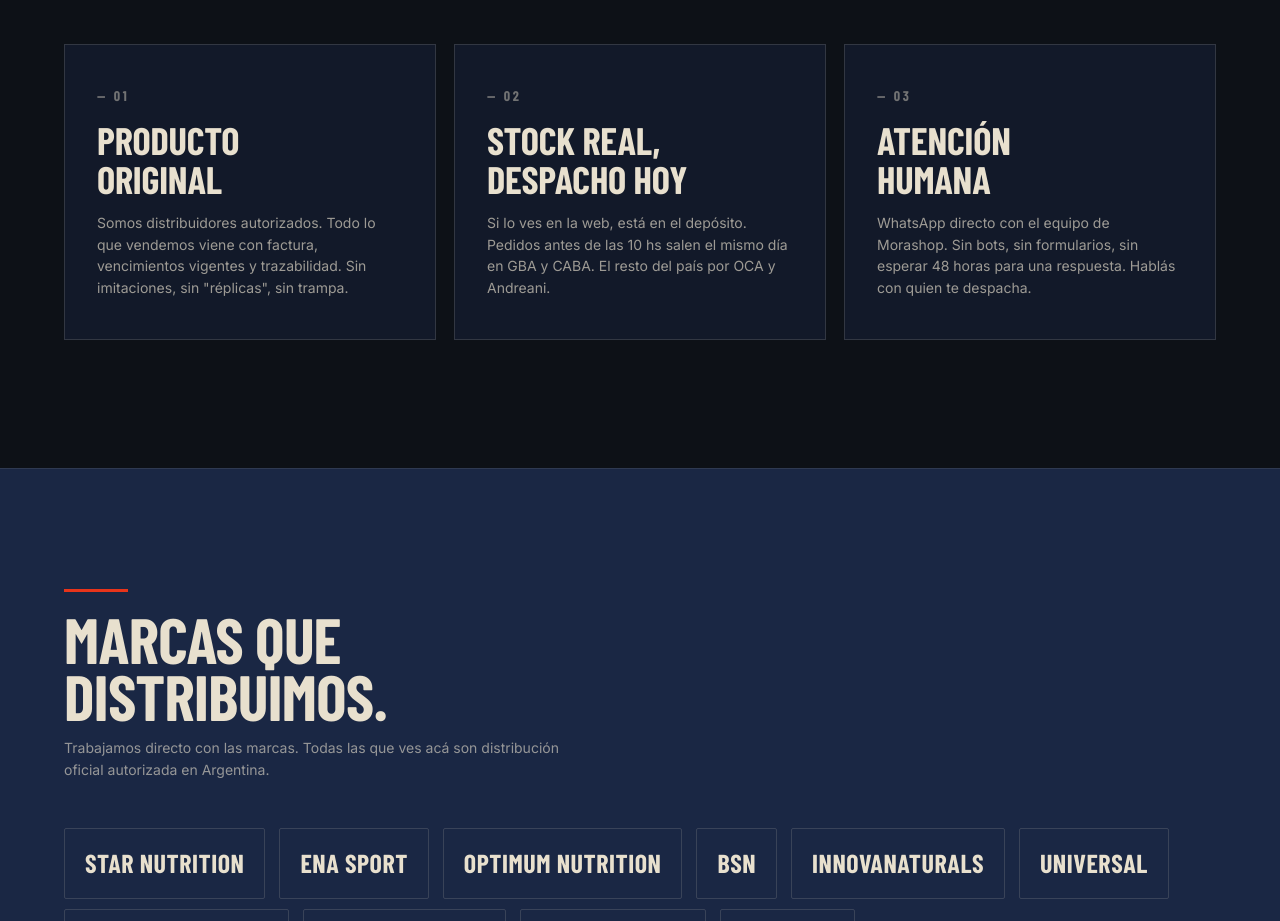
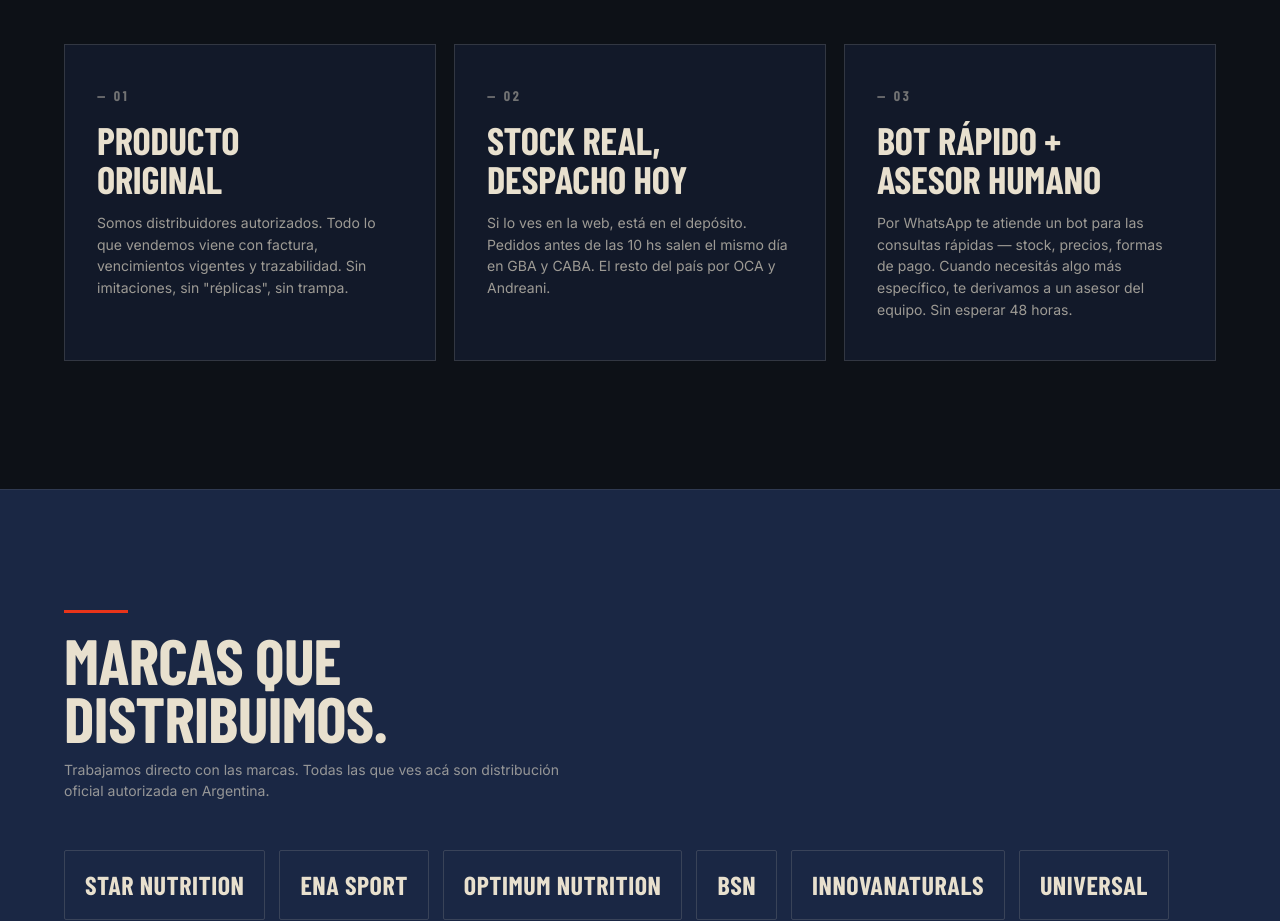
Before and after one commit to AlejoCavuto/morashop-rediseno, a plain HTML site: page sobre-nosotros.html in a window 1280 px wide. Shown: the part 1600-2521 px from the top of the page. Drawn offline with nearby package versions, Linux system fonts and the light colour scheme; a web font is replaced by a local one.

Commit message:
Ajustar copy de atencion: bot rapido + asesor humano

```diff
--- a/sobre-nosotros.html
+++ b/sobre-nosotros.html
@@ -225,8 +225,8 @@
       </div>
       <div class="val">
         <div class="n">— 03</div>
-        <h3>Atención<br/>humana</h3>
-        <p>WhatsApp directo con el equipo de Morashop. Sin bots, sin formularios, sin esperar 48 horas para una respuesta. Hablás con quien te despacha.</p>
+        <h3>Bot rápido +<br/>asesor humano</h3>
+        <p>Por WhatsApp te atiende un bot para las consultas rápidas — stock, precios, formas de pago. Cuando necesitás algo más específico, te derivamos a un asesor del equipo. Sin esperar 48 horas.</p>
       </div>
     </div>
   </div>
```
